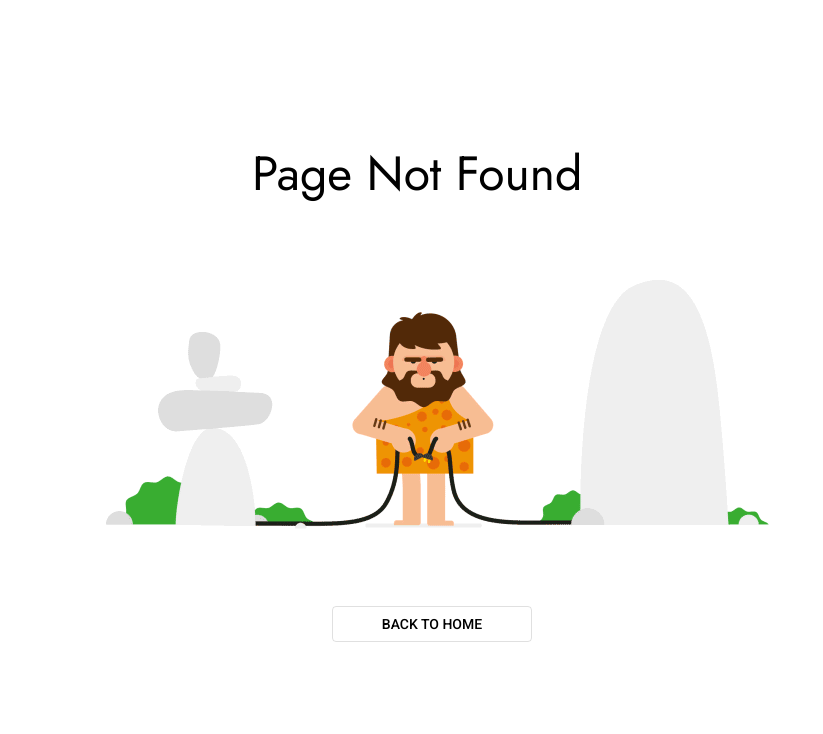
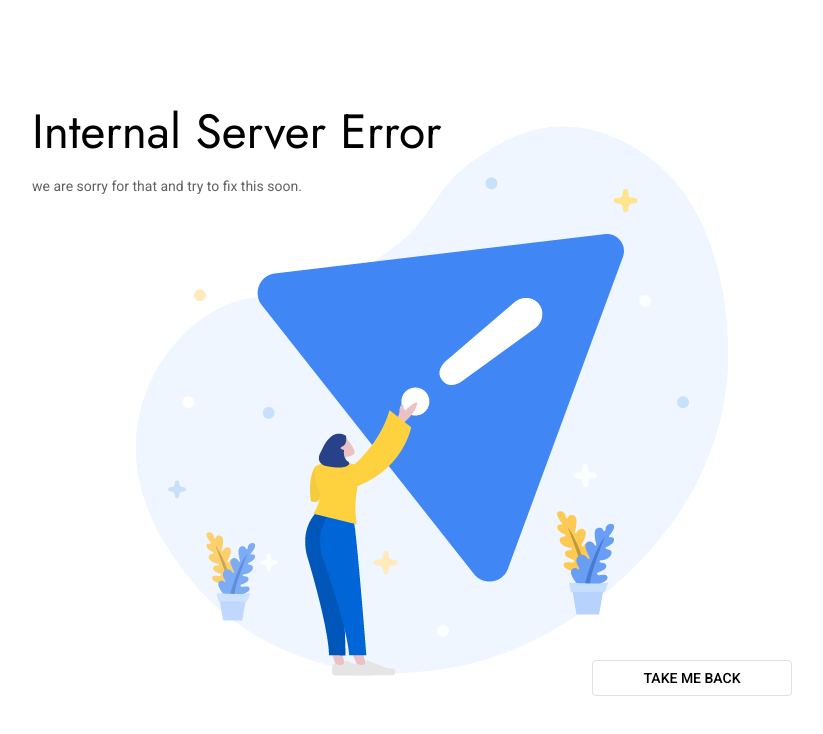
Before and after one commit to deleteLater/my-first-full-stack-web-app, an Angular app in the folder frontend/: page /error in a window 1280 px wide. Before the commit this address had no page. Shown: the top 734 px of the page, without its empty margins (208-1031 px from the left). Built offline with nearby package versions, Linux system fonts and the light colour scheme.

Commit message:
add internal-server-error component

```diff
--- a/frontend/src/app/app-routing.module.ts
+++ b/frontend/src/app/app-routing.module.ts
@@ -4,6 +4,7 @@ import {ShellComponent} from './components/shell.component';
 import {AuthenticateComponent} from './components/authenticate/authenticate.component';
 import {WelcomeComponent} from './components/welcome/welcome.component';
 import {PageNotFoundComponent} from './components/page-not-found.component';
+import {InternalServerErrorComponent} from './components/error/internal-server-error.component';
 
 const routes: Routes = [
   {
@@ -12,6 +13,7 @@ const routes: Routes = [
     ]
   },
   {path: 'authenticate', component: AuthenticateComponent},
+  {path: 'error', component: InternalServerErrorComponent},
   {path: '**', pathMatch: 'full', component: PageNotFoundComponent}
 ];
 
--- a/frontend/src/app/app.module.ts
+++ b/frontend/src/app/app.module.ts
@@ -12,6 +12,7 @@ import {FormsModule, ReactiveFormsModule} from '@angular/forms';
 import {WelcomeComponent} from './components/welcome/welcome.component';
 import {FlexLayoutModule} from '@angular/flex-layout';
 import {PageNotFoundComponent} from './components/page-not-found.component';
+import {InternalServerErrorComponent} from './components/error/internal-server-error.component';
 
 @NgModule({
   declarations: [
@@ -20,7 +21,8 @@ import {PageNotFoundComponent} from './components/page-not-found.component';
     NavComponent,
     AuthenticateComponent,
     WelcomeComponent,
-    PageNotFoundComponent
+    PageNotFoundComponent,
+    InternalServerErrorComponent
   ],
   imports: [
     BrowserModule,
--- /dev/null
+++ b/frontend/src/app/components/error/error-page.scss
@@ -0,0 +1,37 @@
+.container {
+  display: flex;
+  height: 100%;
+  align-items: center;
+  justify-content: center;
+}
+
+.content {
+  position: relative;
+  display: inline-block;
+}
+
+h1, a, p {
+  position: absolute;
+  z-index: 999;
+}
+
+h1 {
+  font-size: 48px;
+  font-family: 'Jost', serif;
+}
+
+#a-500 {
+  right: 5%;
+  bottom: 1%;
+  width: 25%;
+}
+
+#h1-500 {
+  top: 3%;
+  width: 60%;
+}
+
+#p-500 {
+  color: #616161;
+  top: 13%;
+}
--- /dev/null
+++ b/frontend/src/app/components/error/internal-server-error.component.ts
@@ -0,0 +1,31 @@
+import {Component, OnInit} from '@angular/core';
+import {Location} from '@angular/common';
+
+@Component({
+  selector: 'app-internal-server-error',
+  template: `
+    <div class="container">
+      <div class="content">
+        <h1 id="h1-500">Internal Server Error</h1>
+        <p id="p-500">we are sorry for that and try to fix this soon.</p>
+        <img src="../../../assets/img/500.png" alt="not-found image">
+        <a id="a-500" mat-stroked-button (click)="back()">TAKE ME BACK</a>
+      </div>
+    </div>
+  `,
+  styleUrls: ['error-page.scss']
+})
+export class InternalServerErrorComponent implements OnInit {
+
+  constructor(
+    private location: Location
+  ) {
+  }
+
+  ngOnInit(): void {
+  }
+
+  back() {
+    this.location.back();
+  }
+}
```
Also changed, not shown: frontend/src/assets/img/500.png (added).
